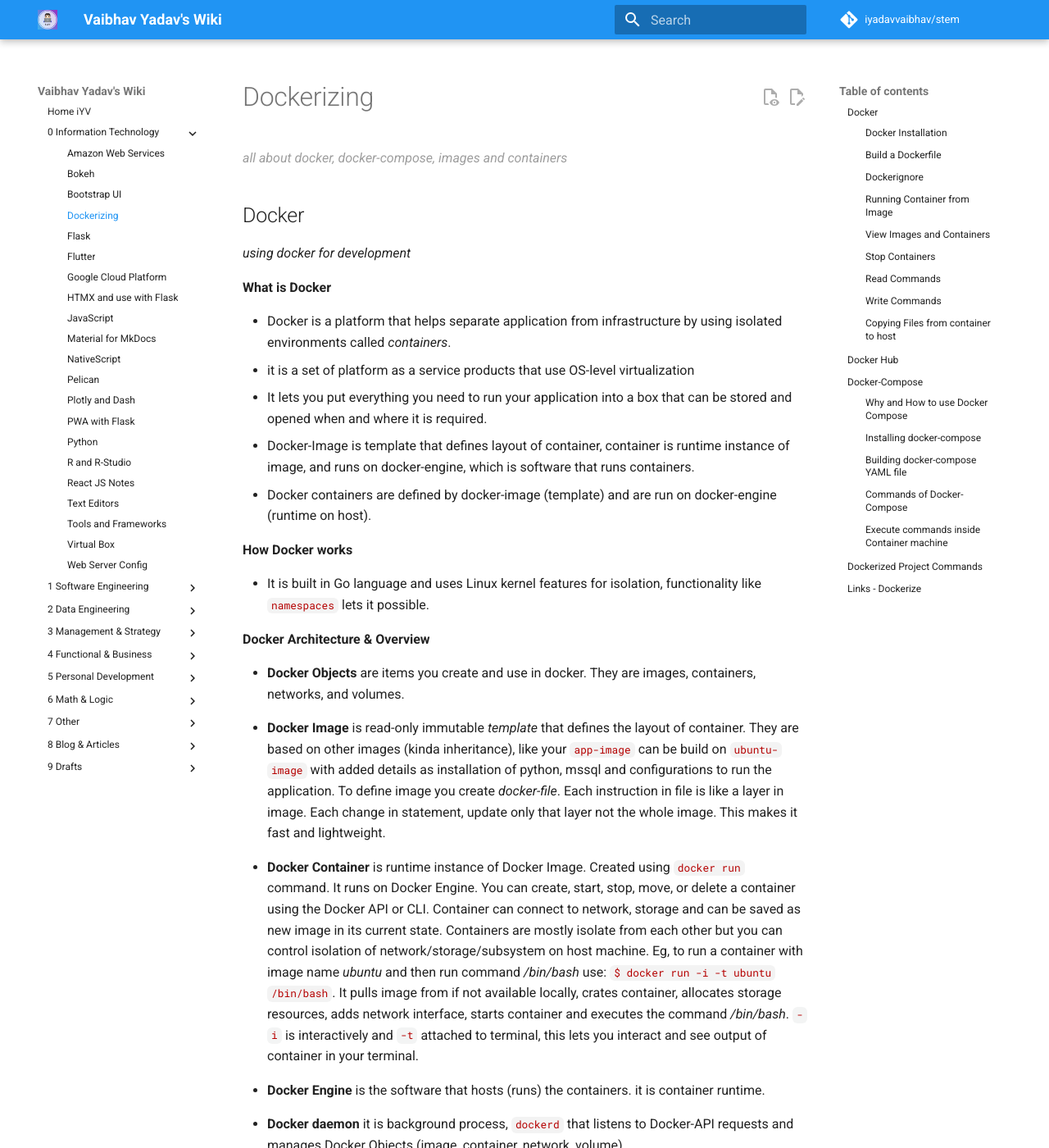
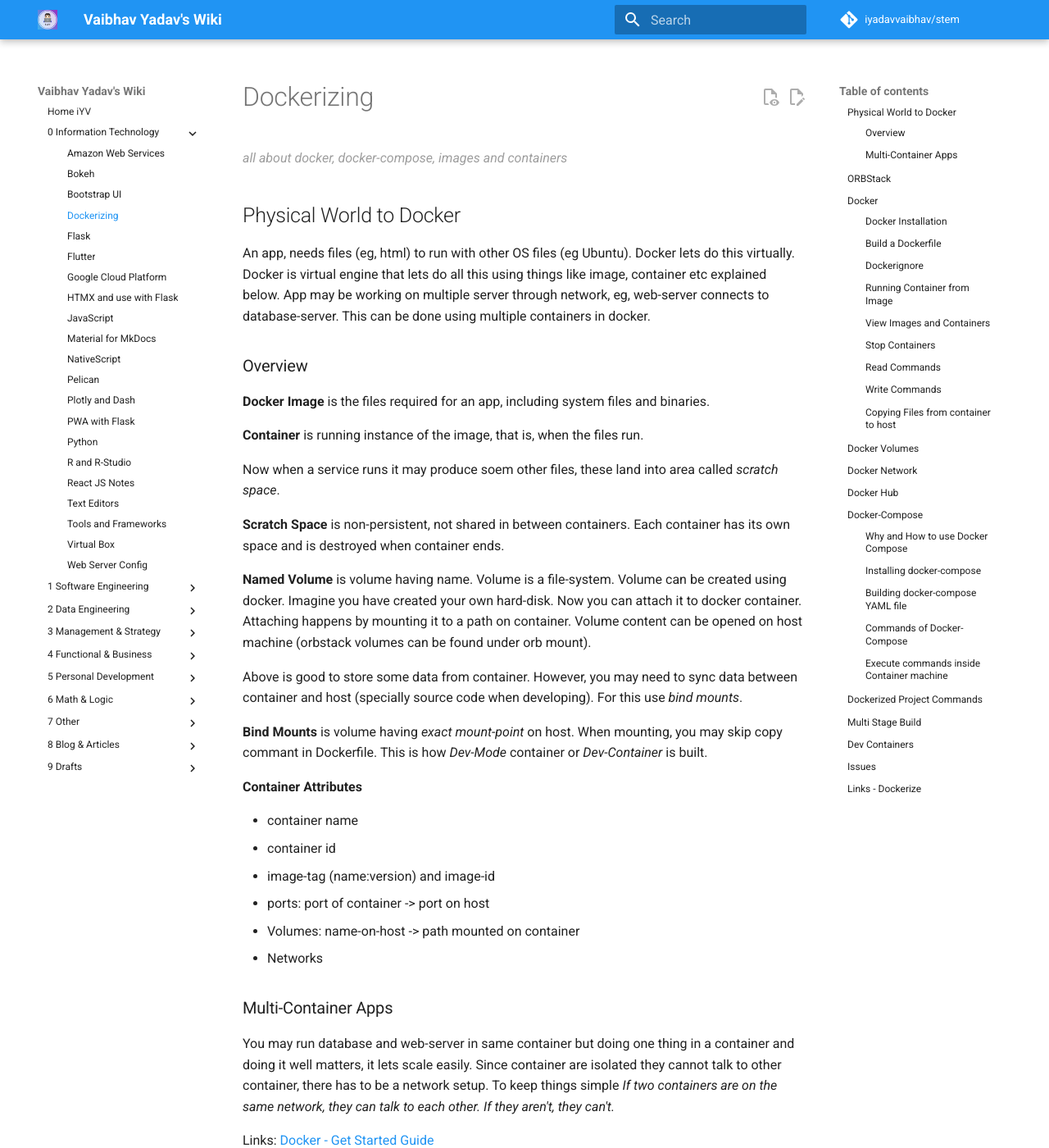
Before and after one commit to iYadavVaibhav/stem, an MkDocs documentation site: the page built from docs/0-Information-Technology/docker.md, in a window 1280 px wide and 1400 px high. Shown: the whole window at 82% size. Built offline with MkDocs 1.6.1 and Material for MkDocs 9.7.7, drawn with Linux system fonts in a browser that asks for light colours; comment, search, counter and statistics services are not loaded; some of the changed text lies outside the part shown.

Commit message:
docker updates

````diff
--- a/docs/0-Information-Technology/docker.md
+++ b/docs/0-Information-Technology/docker.md
@@ -5,6 +5,59 @@
 # Dockerizing
 
 _all about docker, docker-compose, images and containers_
+
+## Physical World to Docker
+
+An app, needs files (eg, html) to run with other OS files (eg Ubuntu). Docker lets do this virtually. Docker is virtual engine that lets do all this using things like image, container etc explained below. App may be working on multiple server through network, eg, web-server connects to database-server. This can be done using multiple containers in docker.
+
+### Overview
+
+**Docker Image** is the files required for an app, including system files and binaries.
+
+**Container** is running instance of the image, that is, when the files run.
+
+Now when a service runs it may produce soem other files, these land into area called _scratch space_.
+
+**Scratch Space** is non-persistent, not shared in between containers. Each container has its own space and is destroyed when container ends.
+
+**Named Volume** is volume having name. Volume is a file-system. Volume can be created using docker. Imagine you have created your own hard-disk. Now you can attach it to docker container. Attaching happens by mounting it to a path on container. Volume content can be opened on host machine (orbstack volumes can be found under orb mount).
+
+Above is good to store some data from container. However, you may need to sync data between container and host (specially source code when developing). For this use _bind mounts_.
+
+**Bind Mounts** is volume having _exact mount-point_ on host. When mounting, you may skip copy commant in Dockerfile. This is how _Dev-Mode_ container or _Dev-Container_ is built.
+
+**Container Attributes**
+
+- container name
+- container id
+- image-tag (name:version) and image-id
+- ports: port of container -> port on host
+- Volumes: name-on-host -> path mounted on container
+- Networks
+
+### Multi-Container Apps
+
+You may run database and web-server in same container but doing one thing in a container and doing it well matters, it lets scale easily. Since container are isolated they cannot talk to other container, there has to be a network setup. To keep things simple _If two containers are on the same network, they can talk to each other. If they aren't, they can't._
+
+Links: [Docker - Get Started Guide](https://docs.docker.com/get-started/)
+
+## ORBStack
+
+_a tool to manage docker and virtual machine on Mac_
+
+After installation, run local docker container with all documentation using below command
+
+```sh
+docker run -it -p 80:80 docker/getting-started
+```
+
+§
+
+Links:
+
+- [docs](https://docs.orbstack.dev/)
+- [discussion](https://news.ycombinator.com/item?id=36668964)
+
 
 
 ## Docker
@@ -174,6 +227,9 @@
 
 $ docker container logs <container-name>
 # see logs
+
+$ docker logs -f <container-id>
+# watch logs
 ```
 
 **Networks**
@@ -262,6 +318,32 @@
 sudo docker cp <container id>:/path/to/package/in/container/package.egg-info /path/to/mounted/package/on/host/package.egg-info
 ```
 
+## Docker Volumes
+
+Add volume to the docker container, for _persistence_ using **named volumes**
+
+```sh
+docker run -dp 127.0.0.1:3000:3000 --mount type=volume,src=todo-db,target=/etc/todos getting-started
+```
+
+Add **bind** mount to sync code to docker container from host
+
+```sh
+docker run -it --mount type=bind,src="$(pwd)",target=/src ubuntu bash
+```
+
+## Docker Network
+
+Every container runs in default bridge network and has an IP. This default Bridge network is shared by all the containers so two different containers can talk to each other If we provide the IP address that is assigned by the default bridge network, but this may not be secure. To make this secure we can create our own Bridge network, which is different from default Bridge network. Our Bridge network can have a name and containers can use that new Bridge network for networking.
+
+```sh
+# view networks
+docker network ls
+
+# create network
+docker network create todo-app
+```
+
 ## Docker Hub
 
 This is docker repo like GitHub where you will find pre-build images that you can use directly in your dockerfile or, build on top of pre built images.
@@ -278,7 +360,11 @@
 
 Note: You can do docker up to run the container but also add `--build` whenever there is change is packages of flask so that image is rebuilt.
 
+You define services and within service a name of Service, that name of the Service is name of network alias for that machine.
 
+In docker compose, under service, if you map folders in volume it is bind mount (to sync code changes), if you give volume name and define that under volumes section it is named-volume mount (to persist the data).
+
+You define named volumes in `volumes:` section, this named volume can be mapped in any service. The named volume does not get removed when you tear-down or do `docker compose down`.
 
 ### Installing docker-compose
 
@@ -402,6 +488,29 @@
 
 This lets do basic development work.
 
+## Multi Stage Build
+
+Multistage build lets build the image in different stages using `AS` and `FROM`. There can be build stage which need env and other tools, and a prod stage which has just the final built part or the compiled code. This reduces image size and lowers build time.
+
+## Dev Containers
+
+"Dev Containers" is term used to let developers do development inside a container. The container can run in docker installed locally or on remote (like github). Dev Containers provide isolated, production ready infra to work on.
+
+Links:
+
+- <https://containers.dev/>
+
+## Issues
+
+Fix ARM and AMD issue because of Mac
+
+`WARNING: The requested image's platform (linux/arm64/v8) does not match the detected host platform (linux/amd64/v3) and no specific platform was requested`
+
+ARM - is for Mac
+AMD - is for Linux
+
+You need to build image for a specified platform it you need to run the image on it. So build image for AMD platform if you want to run it on a linux box. More on (stackoverflow - The requested image's platform (linux/arm64/v8) does not match the detected host platform (linux/amd64))[https://stackoverflow.com/questions/71000707/docker-get-started-warning-the-requested-images-platform-linux-arm64-v8-doe]
+
 ## Links - Dockerize
 
 - [Docker Tutorial by Prateek - with AWS](https://docker-curriculum.com/)
````
Also changed, not shown: docs/0-Information-Technology/virtual-box.md (+0 -17 lines).
